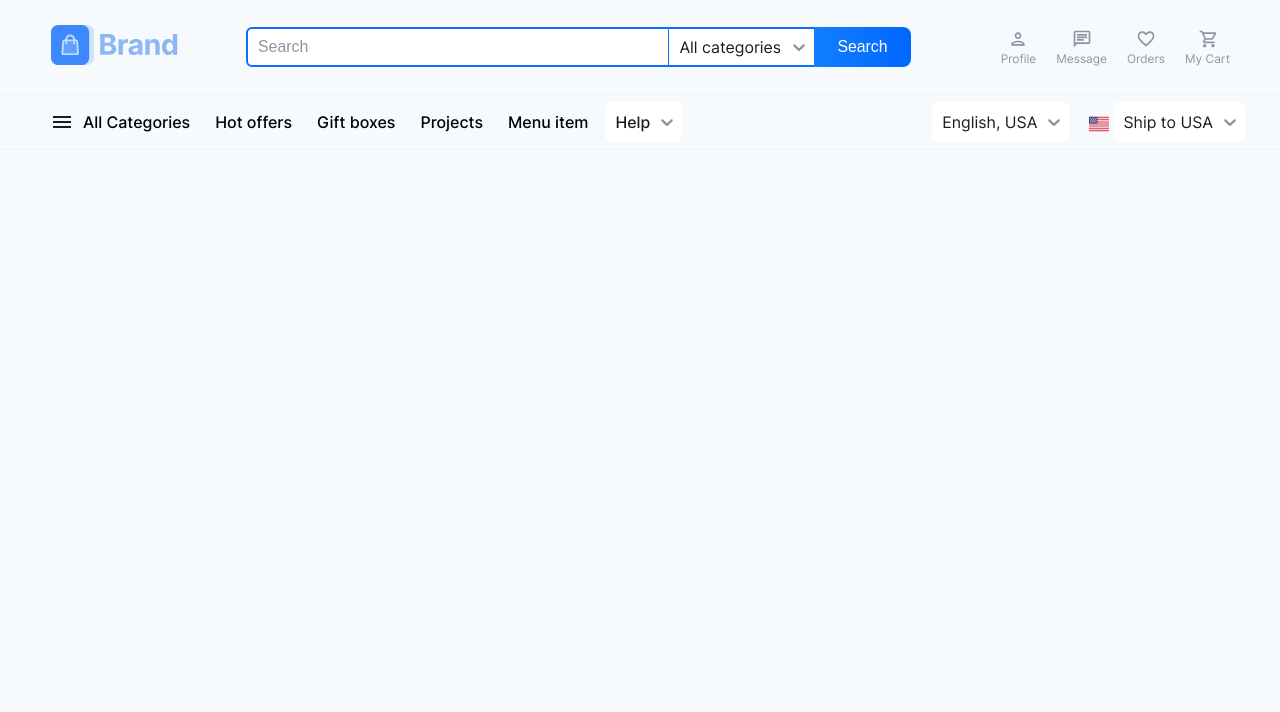
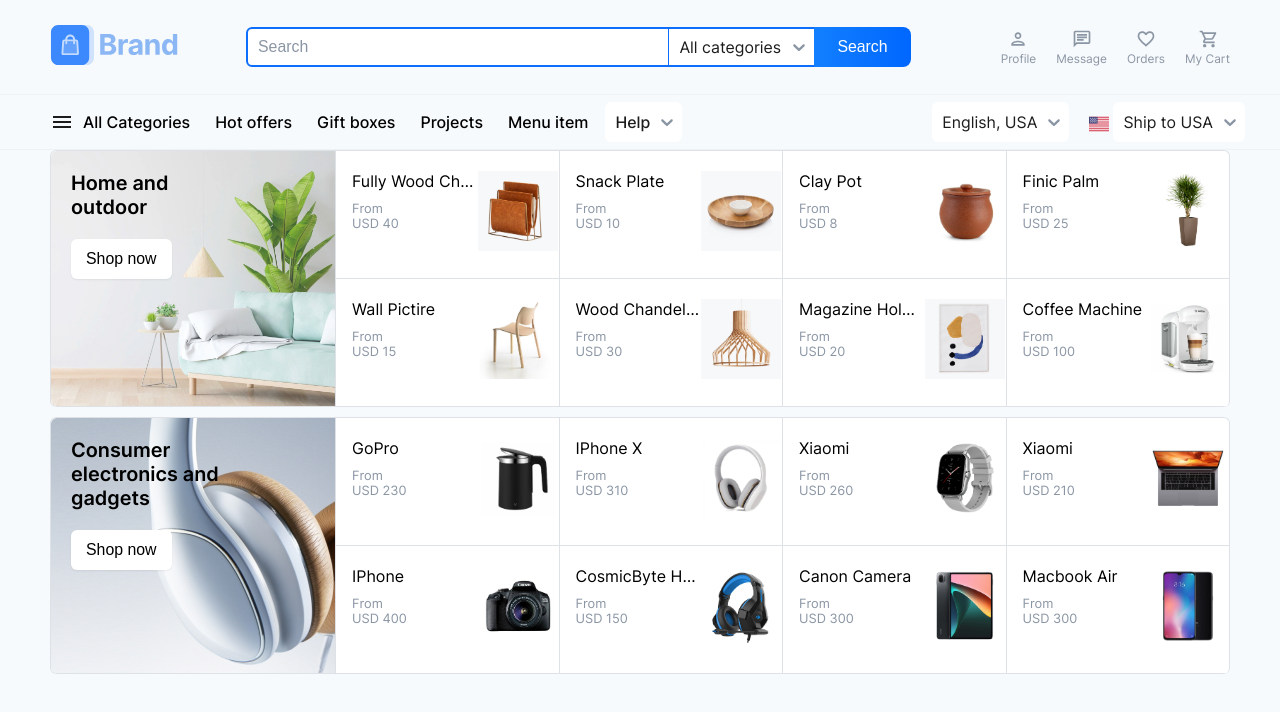
Before and after one commit to martiniucanastasia/next-ts-commerce, a Next.js app: page / in a window 1280 px wide. Shown: the top 712 px of the page. Built offline with nearby package versions, Linux system fonts and the light colour scheme; data requests are answered from the project's data file.

Commit message:
Add Banner and Products section to Home page

```diff
--- a/src/app/page.tsx
+++ b/src/app/page.tsx
@@ -1,19 +1,27 @@
 import { NavigationMenu } from "@/components/NavigationMenu/NavigationMenu";
+import { BannerAndProducts } from "@/pages/HomePage/BannerAndProducts/BannerAndProducts";
+
 import { getCategories } from "@/helpers/getCategories";
 import { getLanguages } from "../helpers/getLanguage";
 import { getShippingInfo } from "../helpers/getShippingInfo";
 import { getHeaderLinks } from "@/helpers/getHeaderLinks";
 import { getBurgerData } from "@/helpers/getBurgerData";
+import { getProducts } from "@/helpers/getProducts";
+import { getBannersInfo } from "@/helpers/getBannersInfo";
+
+import { BannersInfo, Product } from "@/types/types";
 
 export default async function Page() {
-
   const categories = await getCategories();
   const languages = await getLanguages();
   const shippingInfo = await getShippingInfo();
   const headerLinks = await getHeaderLinks();
   const burgerContents = await getBurgerData();
+  const products: Product[] = await getProducts();
+  const bannersInfo: BannersInfo = await getBannersInfo();
 
   return (
+    <>
       <NavigationMenu
         categories={categories}
         languages={languages}
@@ -21,5 +29,7 @@ export default async function Page() {
         headerLinks={headerLinks}
         burgerContents={burgerContents}
       />
+      <BannerAndProducts products={products} bannersInfo={bannersInfo} />
+    </>
   );
 }
```
Also changed, not shown: src/app/preview/page.tsx (deleted, +0 -16 lines). Lines whose indentation alone changed are shown as unchanged.
